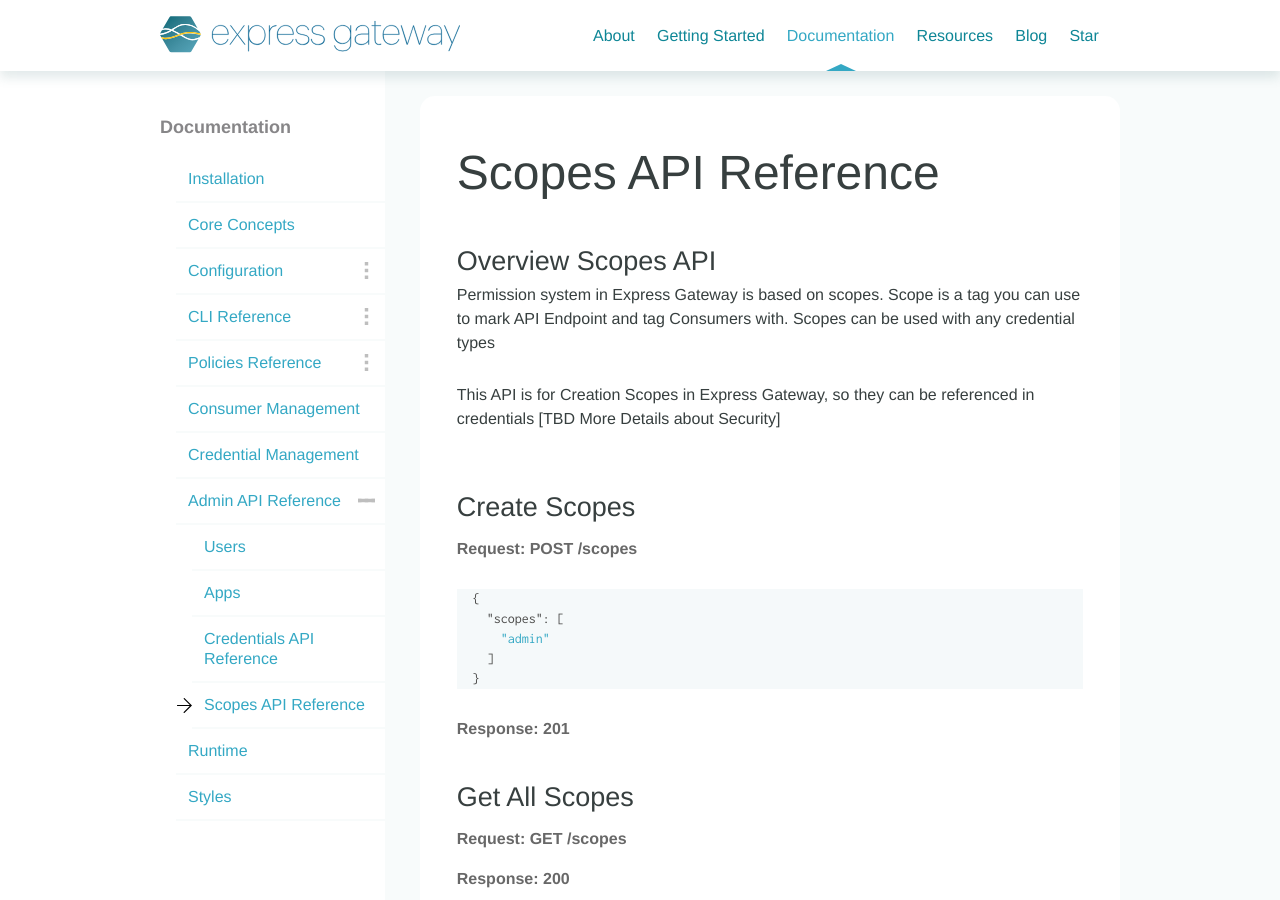
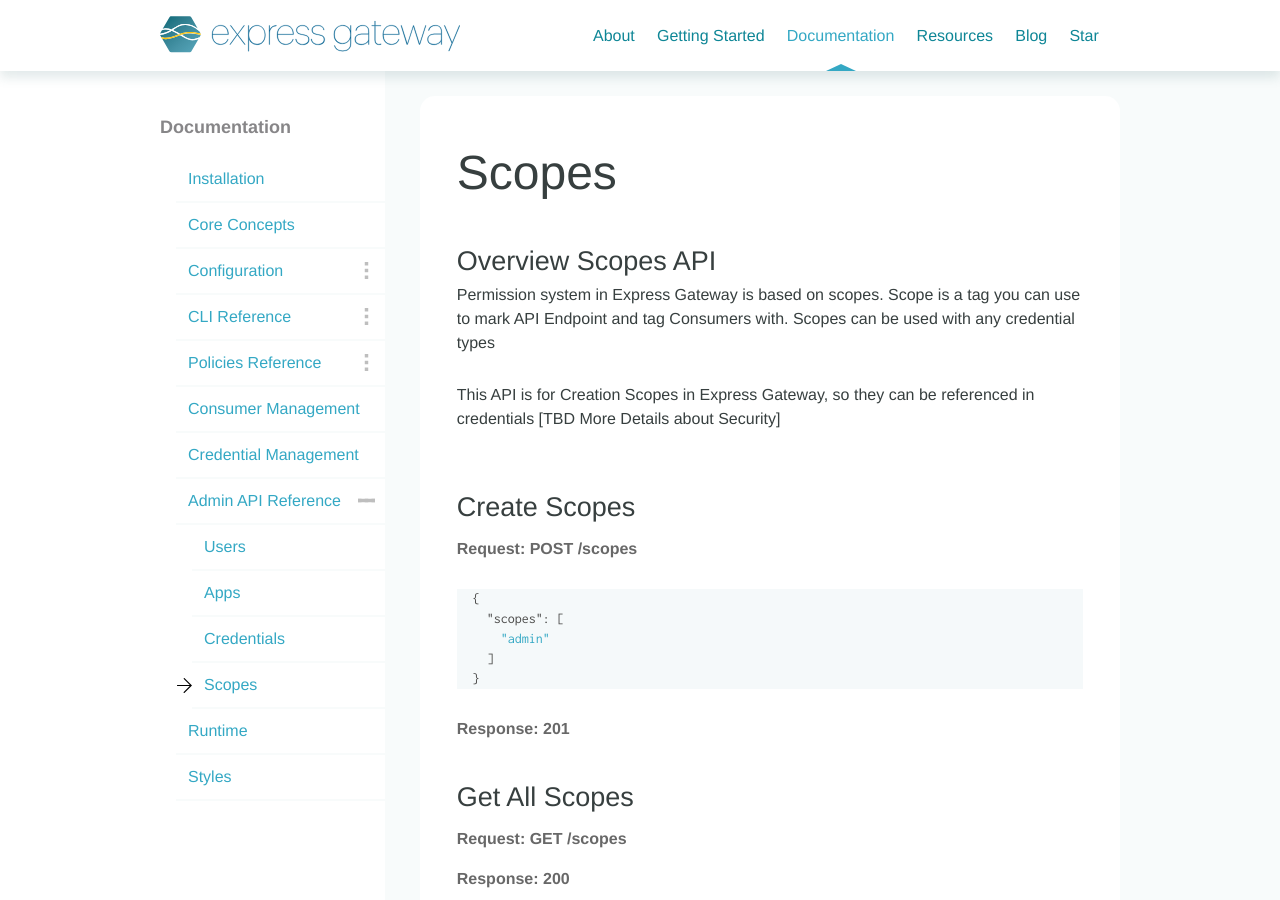
Before and after one commit to ExpressGateway/express-gateway.io, a Jekyll site: the page built from docs/admin/scopes/index.md, in a window 1280 px wide and 900 px high. Built offline with Jekyll 4.4.1, drawn with Linux system fonts in a browser that asks for light colours; nearby versions of some CDN libraries; some web fonts are replaced; comment, search, counter and statistics services are not loaded.

Commit message:
naming fixes

```diff
--- a/docs/admin/credentials/index.md
+++ b/docs/admin/credentials/index.md
@@ -1,6 +1,6 @@
 ---
 layout: doc-section
-title: Credentials API Reference
+title: Credentials
 doc-order: 10.3
 ---
 
--- a/docs/admin/scopes/index.md
+++ b/docs/admin/scopes/index.md
@@ -1,6 +1,6 @@
 ---
 layout: doc-section
-title: Scopes API Reference
+title: Scopes
 doc-order: 10.4
 ---
 
```
